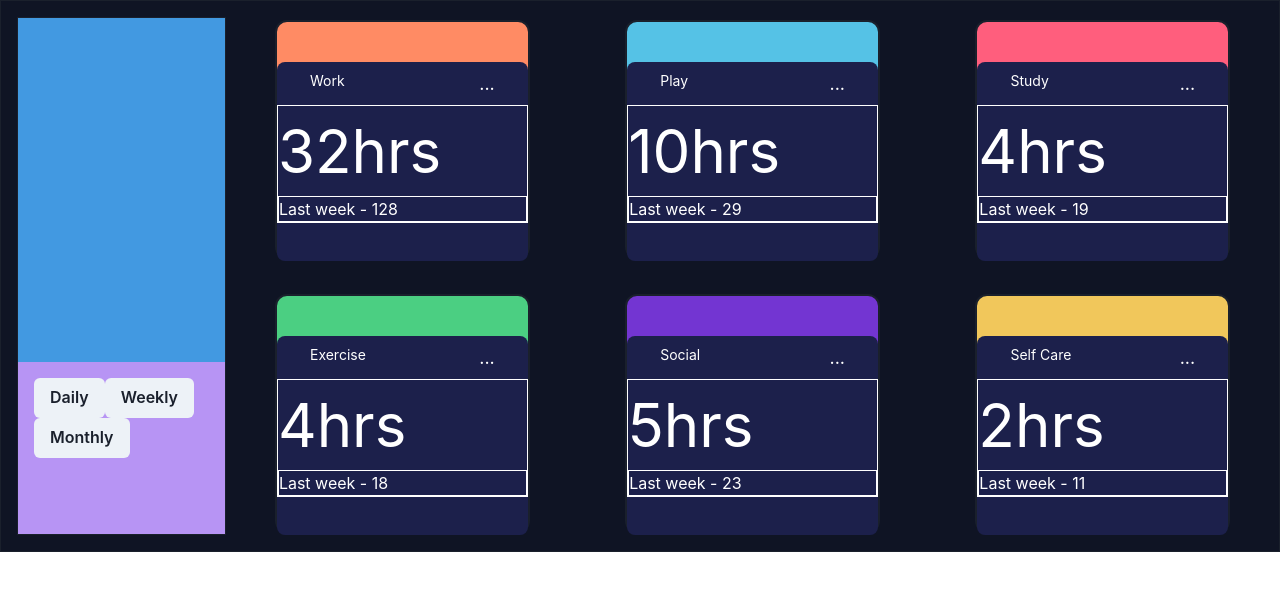
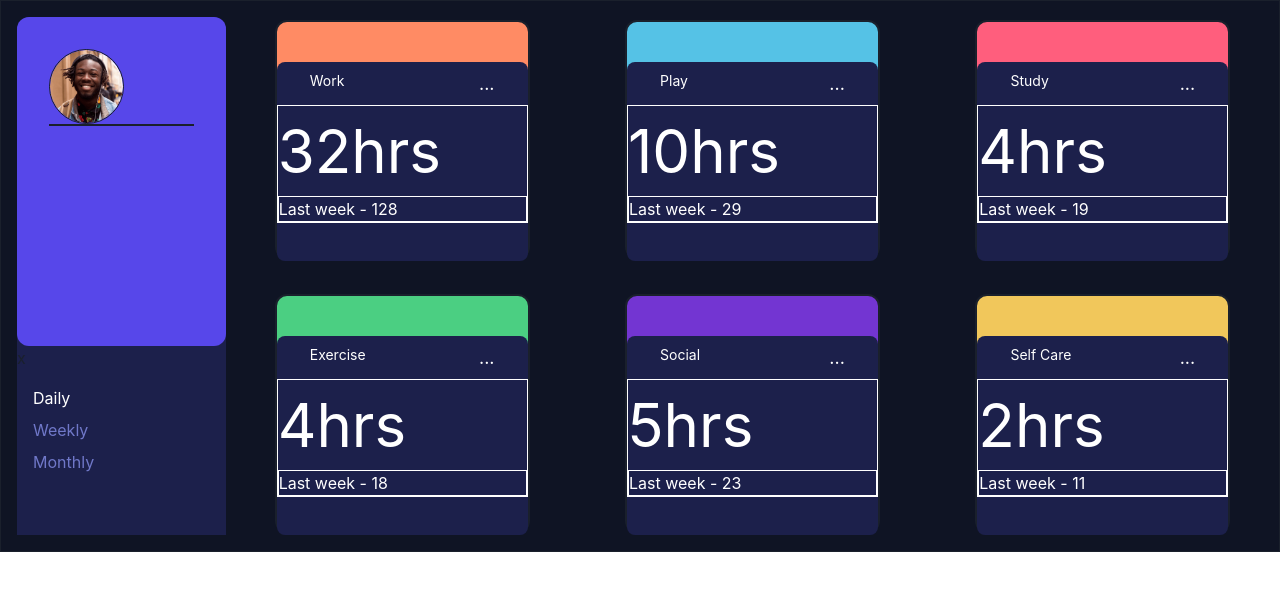
Before and after one commit to SheeloveDol/time-tracking-dashboard-react, a React (Create React App) app: page / in a window 1280 px wide. Shown: the top 590 px of the page. Built offline with nearby package versions, Linux system fonts and the light colour scheme.

Commit message:
Added avatar to HeaderCard component

```diff
--- a/src/components/headerCard/HeaderCard.component.jsx
+++ b/src/components/headerCard/HeaderCard.component.jsx
@@ -1,25 +1,50 @@
-import { Box, Flex, Button } from "@chakra-ui/react";
+import { Box, Flex, Button, Image, Stack, Text } from "@chakra-ui/react";
+
+import avatar from '../../assets/image-jeremy.png'
 
 const HeaderCard = () => {
+
+    const period = 'daily'
+
     return (
         <Flex
-            border='1px'
             w={['100%', '255px']}
             h={['203px', '518px']}
             direction='column'
+            borderRadius='xl'
+            bgColor='#1C204B'
             >
-            <Box
+
+            <Flex
+                borderRadius='xl'
                 p='2rem'
-                bgColor='blue.400'
+                bgColor='#5747EA'
                 flex='2'
-                >
+                direction='column'
+            >
 
-            </Box>
-            <Box p='1rem' bgColor='purple.300'
+                    <Image
+                        borderRadius='full'
+                        border='1px'
+                        boxSize='75px'
+                        objectFit='cover'
+                        src={avatar}
+                        alt='Jeremy Robson'
+                    />
+
+                    <Box border='1px'>
+
+                    </Box>
+
+            </Flex>x
+
+            <Box p='1rem' bgColor='#1C204B'
             flex='1'>
-                <Button>Daily</Button>
-                <Button>Weekly</Button>
-                <Button>Monthly</Button>
+                <Stack direction={['row', 'column']}>
+                    { period === 'daily' ? <Text color='#fff'>Daily</Text> : <Text color='#7078C9' >Daily</Text> }
+                    { period === 'weekly' ? <Text color='#fff'>Weekly</Text> : <Text color='#7078C9' >Weekly</Text> }
+                    { period === 'monthly' ? <Text color='#fff'>Monthly</Text> : <Text color='#7078C9' >Monthly</Text> }
+                </Stack>
             </Box>
         </Flex>
     )
```
